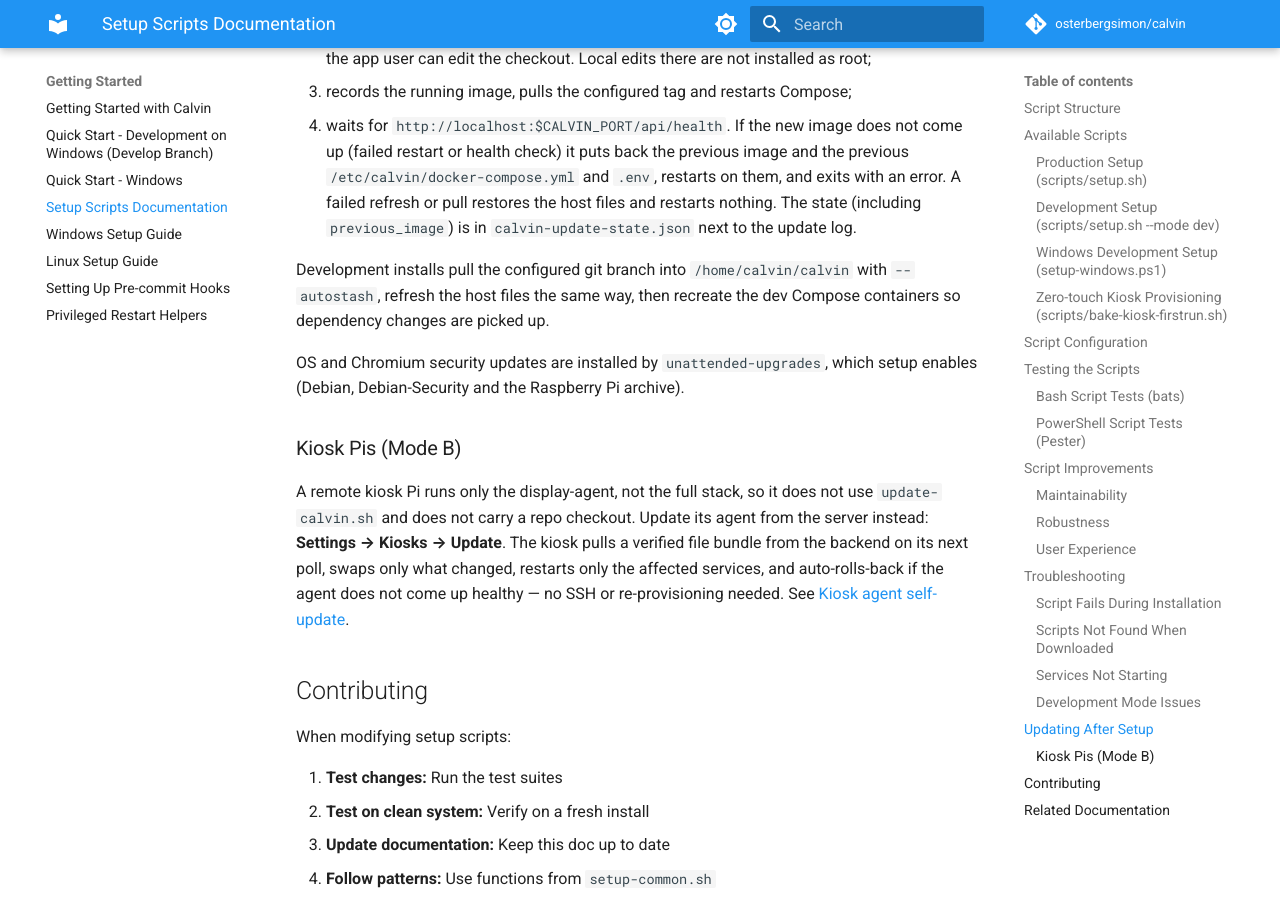
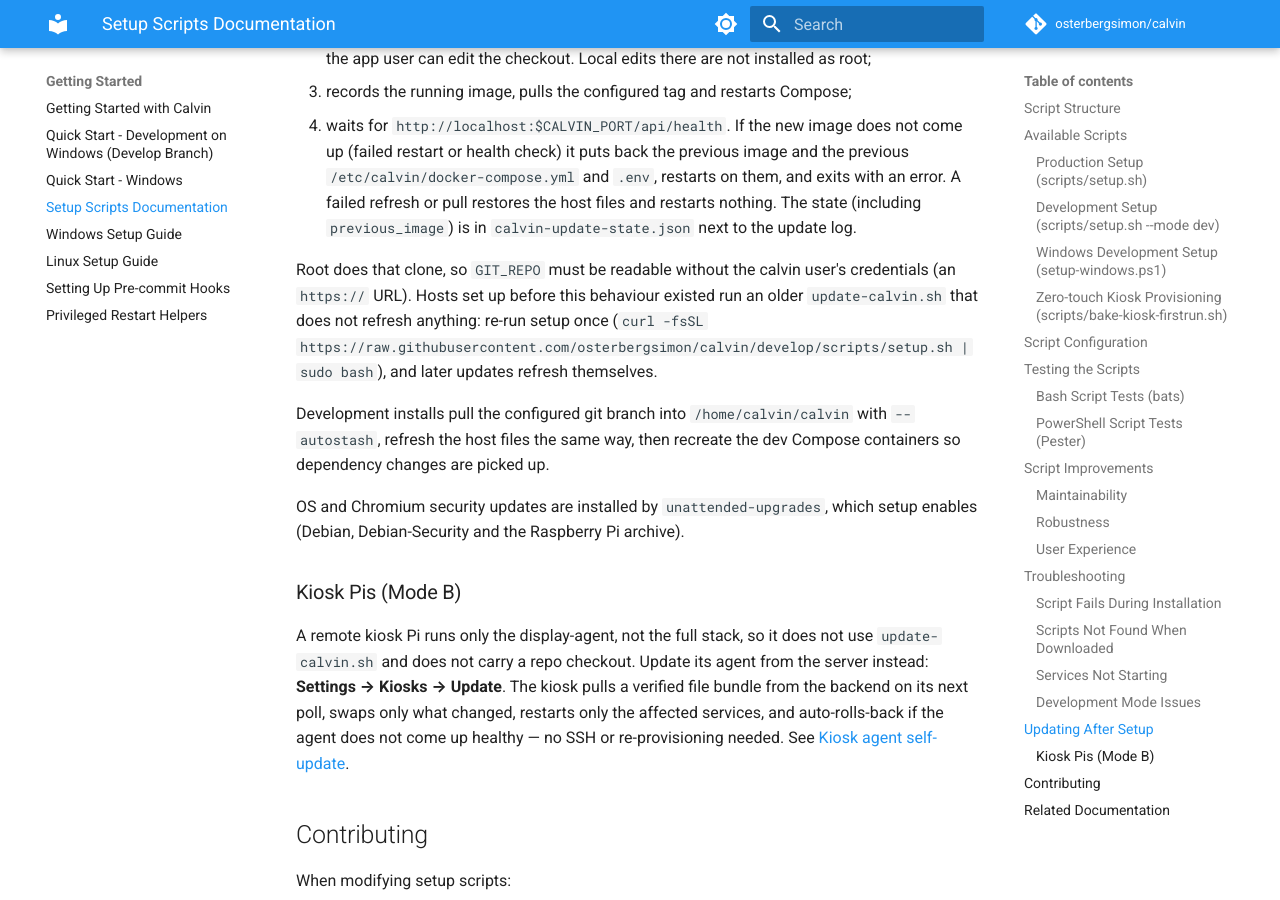
Before and after one commit to osterbergsimon/calvin, an MkDocs documentation site: the page built from docs/setup/SETUP_SCRIPTS.md, in a window 1280 px wide and 900 px high, scrolled down 7874 px. Built offline with MkDocs 1.6.1 and Material for MkDocs 9.7.7, drawn with Linux system fonts in a browser that asks for light colours; comment, search, counter and statistics services are not loaded.

Commit message:
fix(pi): show snapshot errors, document root-cloned GIT_REPO and the one-time re-run (calvin-ct0)

```diff
--- a/docs/setup/SETUP_SCRIPTS.md
+++ b/docs/setup/SETUP_SCRIPTS.md
@@ -363,6 +363,12 @@ In production mode it:
    restarts nothing. The state (including `previous_image`) is in
    `calvin-update-state.json` next to the update log.
 
+Root does that clone, so `GIT_REPO` must be readable without the calvin user's
+credentials (an `https://` URL). Hosts set up before this behaviour existed run
+an older `update-calvin.sh` that does not refresh anything: re-run setup once
+(`curl -fsSL https://raw.githubusercontent.com/osterbergsimon/calvin/develop/scripts/setup.sh | sudo bash`),
+and later updates refresh themselves.
+
 Development installs pull the configured git branch into `/home/calvin/calvin`
 with `--autostash`, refresh the host files the same way, then recreate the dev
 Compose containers so dependency changes are picked up.
```
Also changed, not shown: 2 other files.
